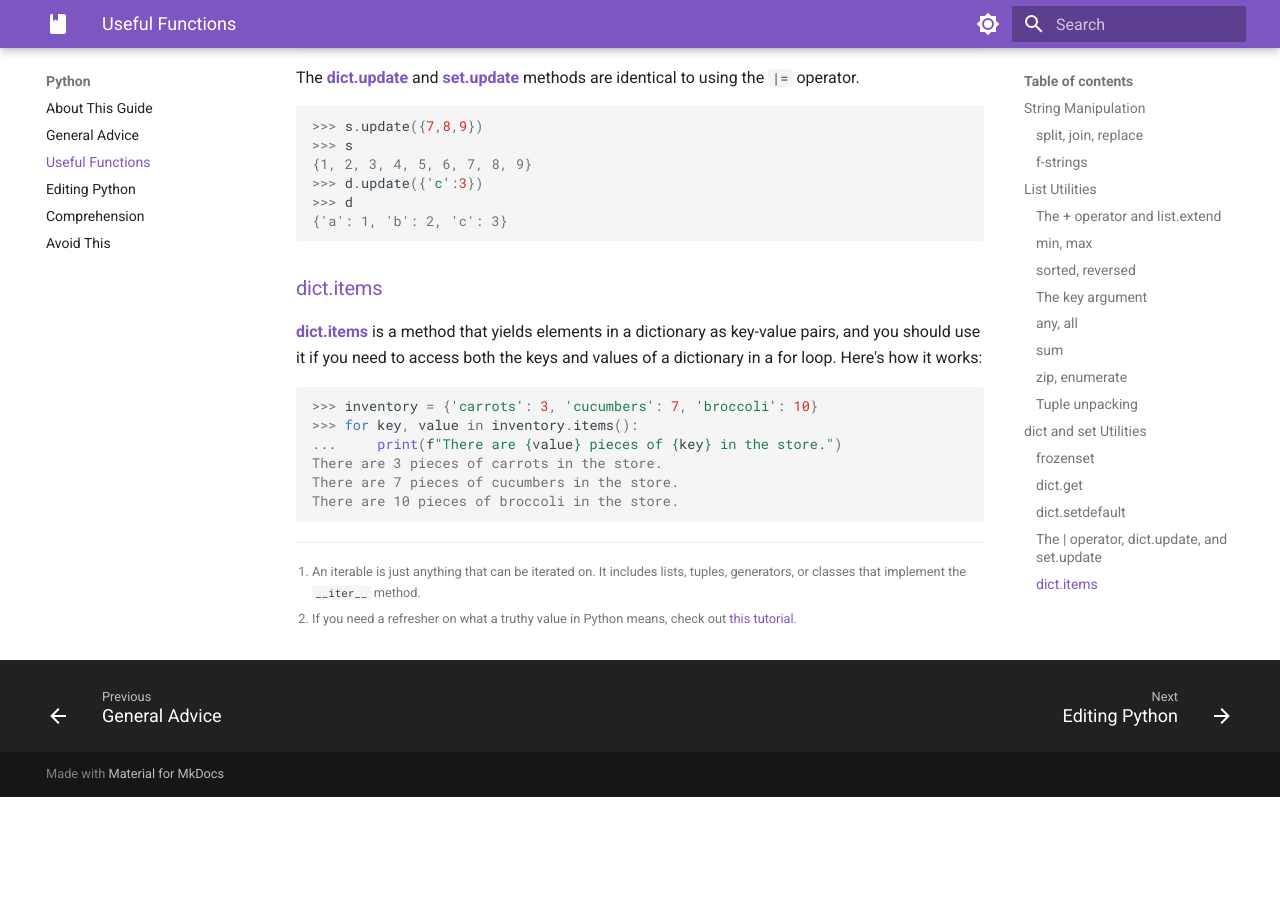
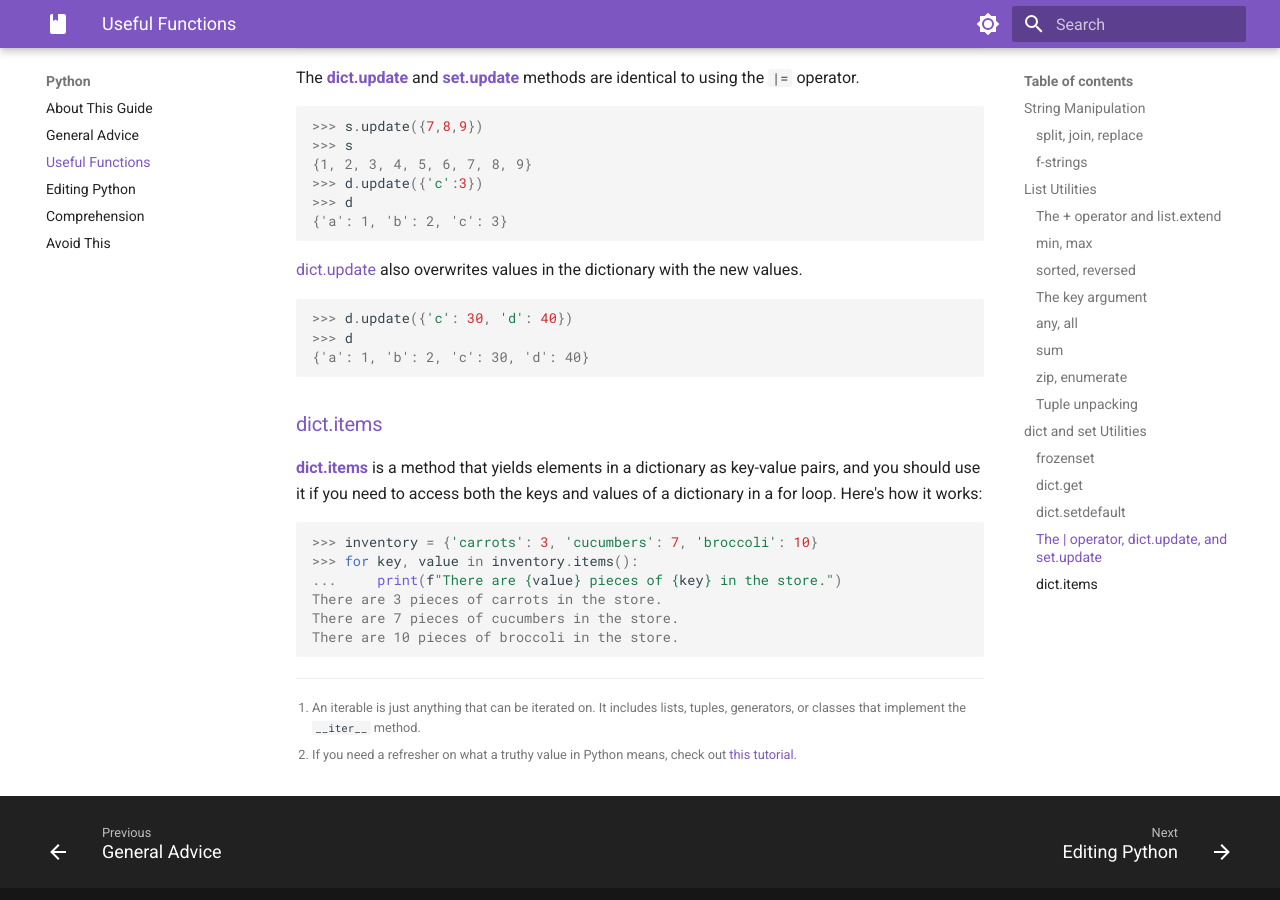
Before and after one commit to camtheman256/pages, an MkDocs documentation site: the page built from docs/python/02_functions.md, in a window 1280 px wide and 900 px high, scrolled down 9975 px. Built offline with MkDocs 1.6.1 and Material for MkDocs 9.7.7, drawn with Linux system fonts in a browser that asks for light colours; before the commit the page ends 10772 px from its top, so only the background shows below that.

Commit message:
dict.update

````diff
--- a/docs/python/02_functions.md
+++ b/docs/python/02_functions.md
@@ -209,8 +209,8 @@ order to convert it to something you can use.
 ### The `key` argument
 
 If you have some data that can't be compared directly, [min] and [max] (as well
-as [sorted] and [reversed]) both take a `key=` argument, which allows you
-to specify a lambda function that returns a value that will be compared instead.
+as [sorted] and [reversed]) both take a `key=` argument, which allows you to
+specify a lambda function that returns a value that will be compared instead.
 This works especially well for tuples of data.
 
 ```pycon
@@ -590,6 +590,14 @@ The **[dict.update]** and **[set.update]** methods are identical to using the
 {'a': 1, 'b': 2, 'c': 3}
 ```
 
+[dict.update] also overwrites values in the dictionary with the new values.
+
+```pycon
+>>> d.update({'c': 30, 'd': 40})
+>>> d
+{'a': 1, 'b': 2, 'c': 30, 'd': 40}
+```
+
 [dict.update]: https://docs.python.org/3/library/stdtypes.html#dict.update
 [set.update]: https://docs.python.org/3/library/stdtypes.html#frozenset.update
 
````
